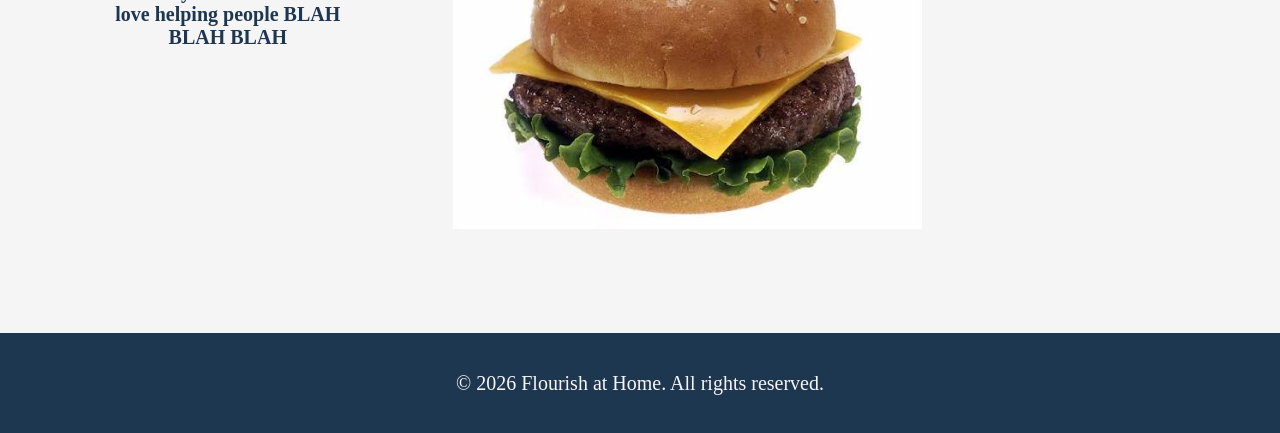
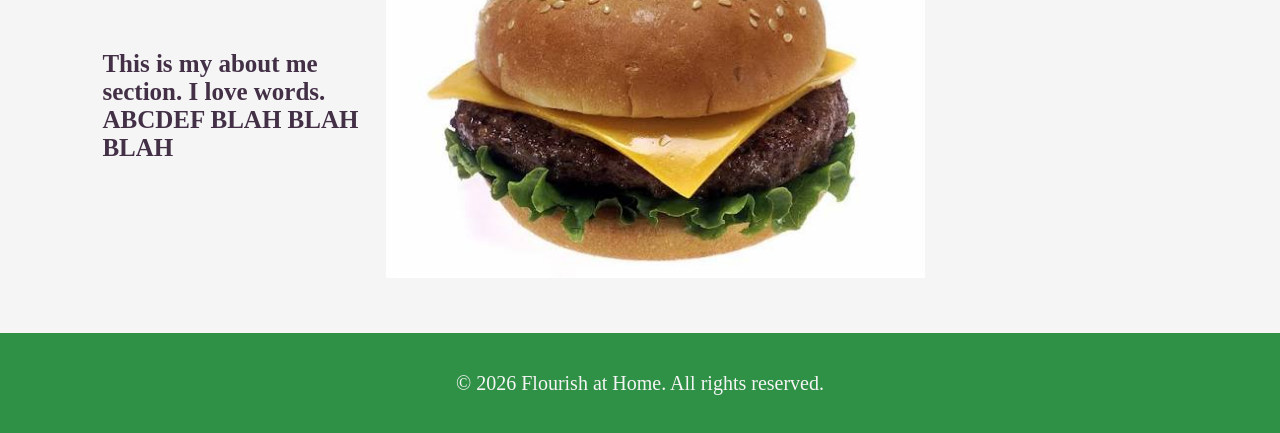
Before and after one commit to matt347/flourish-at-home, a plain HTML site: page pages/about.html in a window 1280 px wide. Shown: the part 367-800 px from the top of the page. Drawn offline with Linux system fonts and the light colour scheme; a web font is replaced by a local one.

Commit message:
Reformat About Section + Green Styling

```diff
--- a/pages/about.html
+++ b/pages/about.html
@@ -36,22 +36,19 @@
 
             <div class="page_content_container">
 
-                <div class="about_page_content">
+                <div class="about_company_words_container">
 
-                    <div class="about_page_word_container">
+                    <div class="about_company_words_content">
 
-                        <div class="about_page_text_details">
-                            <p class="about_page_text">About Me</p>
+                        <div class="about_company_tagline_details">
+                            <p class="about_company_tagline_text">About Me</p>
+                            <p class="about_company_tagline_desc">This is my about me section. I love words. ABCDEF BLAH BLAH BLAH</p>
                         </div>
 
-                        <div class="about_page_text_desc_container">
-                            <p class="about_page_text_desc">This is my about me section I love helping people BLAH BLAH BLAH</p>
+                        <div class="about_company_image_details">
+                            <img class="about_company_image" src="../images/cheeseburger.jpg" alt="Flourish at Home Image">
                         </div>
 
-                    </div>
-
-                    <div class="about_page_image_details">
-                        <img class="about_page_image" src="../images/cheeseburger.jpg" alt="Flourish at Home Image">
                     </div>
 
                 </div>
--- a/styles/about.css
+++ b/styles/about.css
@@ -1,70 +1,63 @@
-.about_page_content {
+.about_company_words_container {
     display: flex;
-    align-items: flex-start;
     justify-content: center;
+    align-items: center;
+
+    height: 400px;
+    width: 80%;
+    margin: 50px auto 0 auto;    /* margin: top right bottom left; */
+
+    /* background-color: rgb(255, 255, 255); */
+}
+
+.about_company_words_content {
+    display: flex;
+    /* align-items: flex-start;
+    justify-content: space-between; */
 
     height: 100%;
-    width: 80%;
-    margin: 0 auto 0 auto;
-
-    gap: 100px;
+    width: 100%;
+    /* gap: 150px; */
 }
 
-.about_page_word_container {
+.about_company_tagline_details {
     display: flex;
     justify-content: flex-start;
-    align-items: center;
+    align-items: flex-start;
     flex-direction: column;
 
-    /* width: 35%; */
-    margin-top: 20px;
-
-    /* background-color: rgb(106, 20, 20); */
+    height: 100%;
+    width: 35%;
 }
 
-.about_page_text_details {
-    display: flex;
-    justify-content: flex-start;
-    align-items: center;
-    flex-direction: column;
-
-    /* width: 35%; */
-    margin-top: 50px;
+.about_company_tagline_text {
+    color: var(--font-blue);
+    font-family: "Thin_Formal_Italics";
+    text-align: left;
+    font-size: 40px;
+    font-weight: bold;
 }
 
-.about_page_text {
-    color: var(--navy-blue);
+.about_company_tagline_desc {
+    color: var(--font-blue);
     font-family: "Thin_Formal_Clean";
     text-align: left;
     font-size: 25px;
     font-weight: bold;
 }
 
-.about_page_text_desc_container {
-    display: flex;
-    justify-content: flex-start;
-    align-items: center;
-    flex-direction: column;
-}
-
-.about_page_text_desc {
-    color: var(--navy-blue);
-    font-family: "Thin_Formal_Clean";
-    text-align: center;
-    font-size: 20px;
-    font-weight: bold;
-}
-
-.about_page_image_details {
+.about_company_image_details {
     display: flex;
     align-items: center;
     justify-content: center;
 
     height: 100%;
-    /* width: 45%; */
+    width: 65%;
+
+    /* background-color: rgb(192, 87, 87); */
 }
 
-.about_page_image {
-    height: 60%;
+.about_company_image {
+    height: 90%;
     width: auto;
 }
--- a/styles/shared.css
+++ b/styles/shared.css
@@ -1,9 +1,11 @@
 :root {
     --imperfect-white: rgb(245, 245, 245);
-    --imperfect-black: rgb(20, 20, 20);
-    --lime-green: rgb(11, 194, 111);
+    --imperfect-black: rgb(30, 30, 30);
+    --lime-green: rgb(47, 145, 70);
     --light-green: rgb(159, 202, 169);
+    --dark-green: rgb(16, 104, 23);
     --navy-blue: rgb(30, 55, 81);
+    --font-blue: rgb(67, 48, 71);
     --thick-blue: rgb(70, 123, 189);
 }
 
@@ -62,7 +64,7 @@ a {
     justify-content: center;
     align-items: center;
 
-    background-color: var(--navy-blue);
+    background-color: var(--lime-green);
 }
 
 /* menu bar that stays at the top of the page as the user scrolls up/down */
@@ -72,8 +74,8 @@ a {
     justify-content: center;
     align-items: center;
 
-    border-top: 2px solid var(--navy-blue);
-    border-bottom: 2px solid var(--navy-blue);
+    border-top: 2px solid var(--lime-green);
+    border-bottom: 2px solid var(--lime-green);
 
     position: sticky;
     top: 0;
@@ -143,7 +145,7 @@ a {
     height: 100px;
     width: 100%;
 
-    background-color: var(--navy-blue);
+    background-color: var(--lime-green);
 }
 
 .bottom_info_bar_text {
```
Also changed, not shown: styles/index.css (+4 -4 lines).
